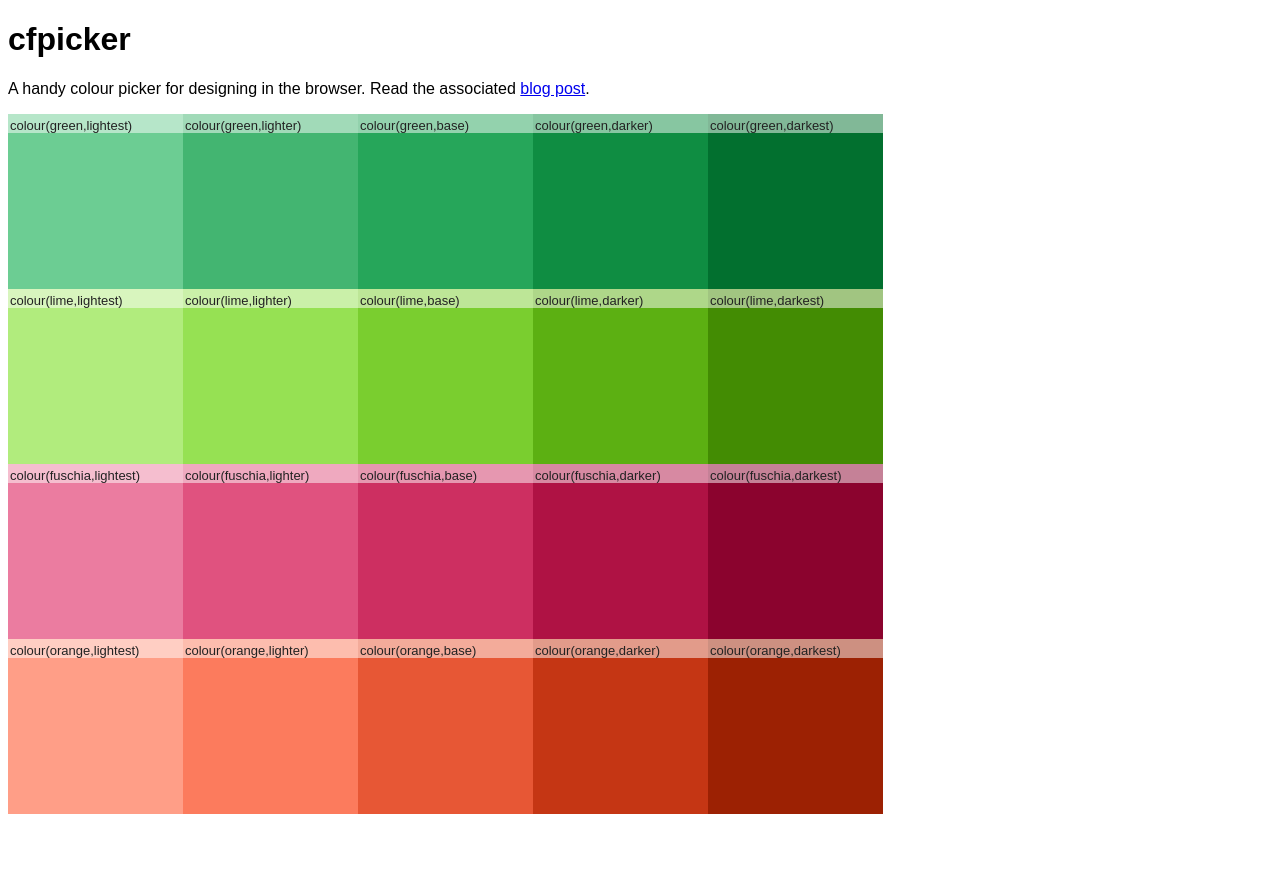
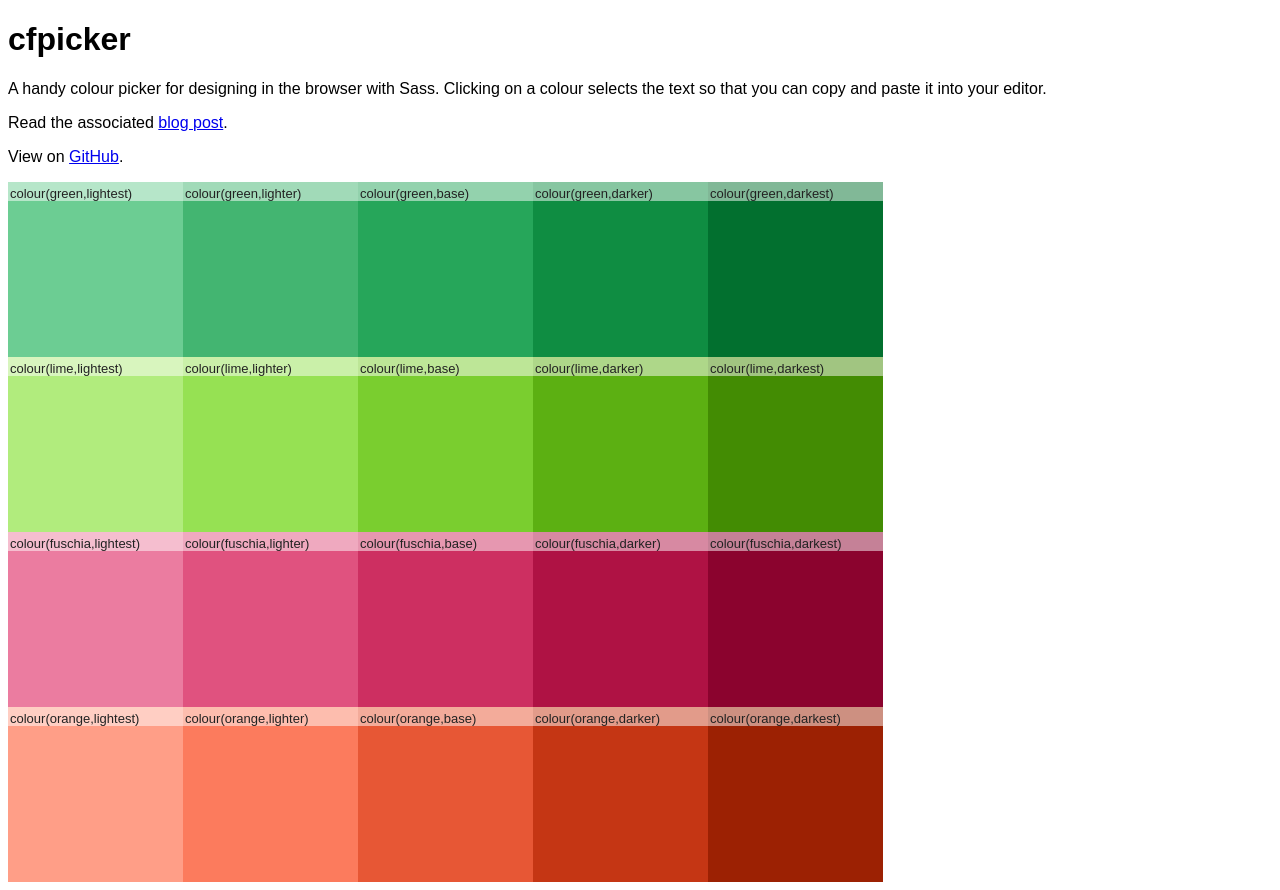
Before and after one commit to mikebirch/cfpicker, a PHP site: page / in a window 1280 px wide. Before the commit the page ends 814 px from the top, so only its background shows below. Run offline with PHP 8.4, Linux system fonts and the light colour scheme; some libraries are stand-ins or nearby versions.

Commit message:
updated info and links

```diff
--- a/index.php
+++ b/index.php
@@ -24,7 +24,9 @@ $tones = array(
 </head>
 <body>
   <h1>cfpicker</h1>
-  <p>A handy colour picker for designing in the browser. Read the associated <a href="/blog/colour-picker-for-sass">blog post</a>.</p>
+  <p>A handy colour picker for designing in the browser with Sass. Clicking on a colour selects the text so that you can copy and paste it into your editor.</p>
+  <p>Read the associated <a href="/blog/colour-picker-for-sass">blog post</a>.</p>
+  <p>View on <a href="https://github.com/mikebirch/cfpicker">GitHub</a>.</p>
   <div class="wrapper">
   <?php foreach ($base_colours as $colour) : ?><?php foreach ($tones as $tone) : ?><div class="box <?php echo $colour.'-'.$tone ?>"><textarea>colour(<?php echo $colour ?>,<?php echo $tone ?>)</textarea></div><?php endforeach ?><?php endforeach ?>
 </div>
```
